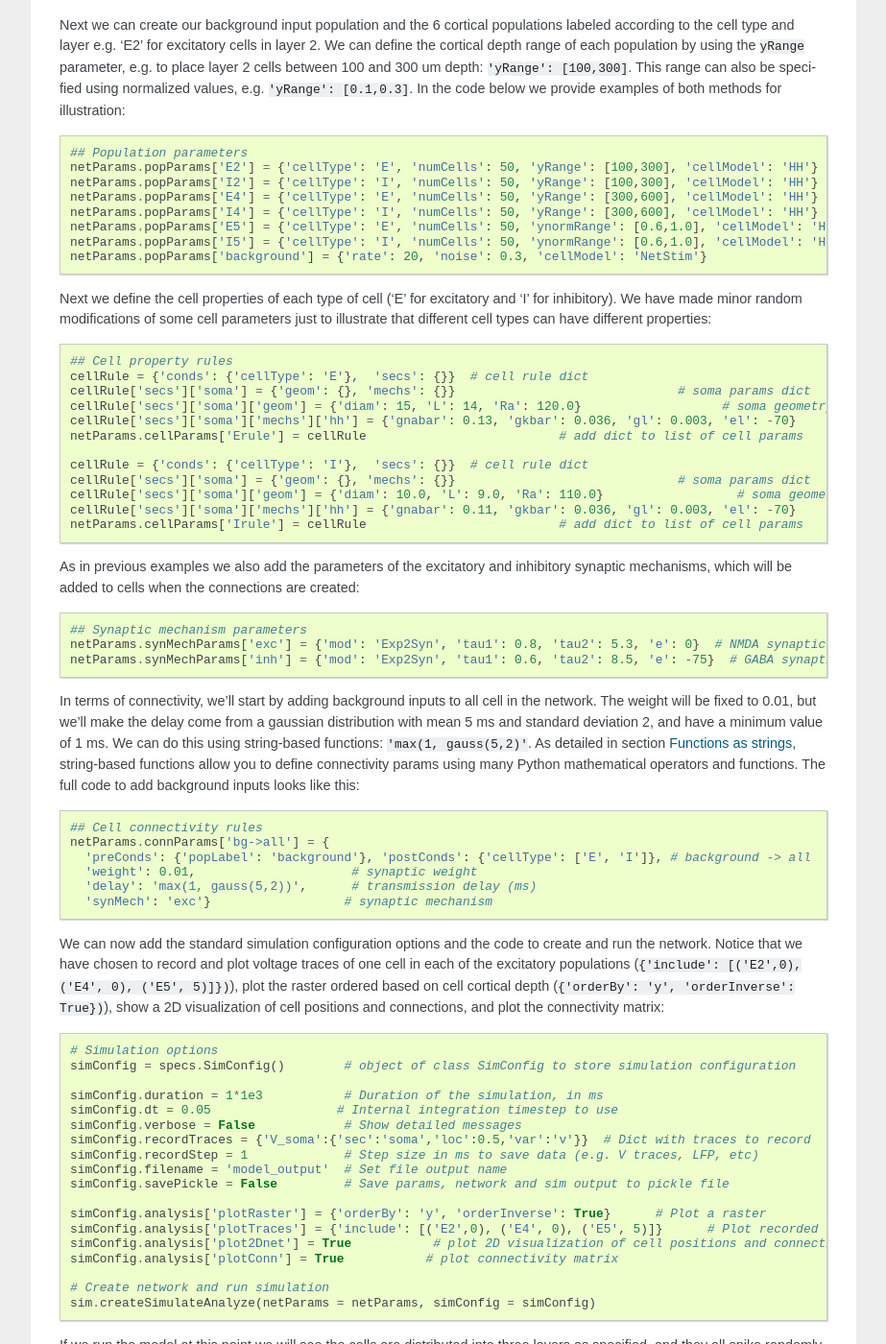
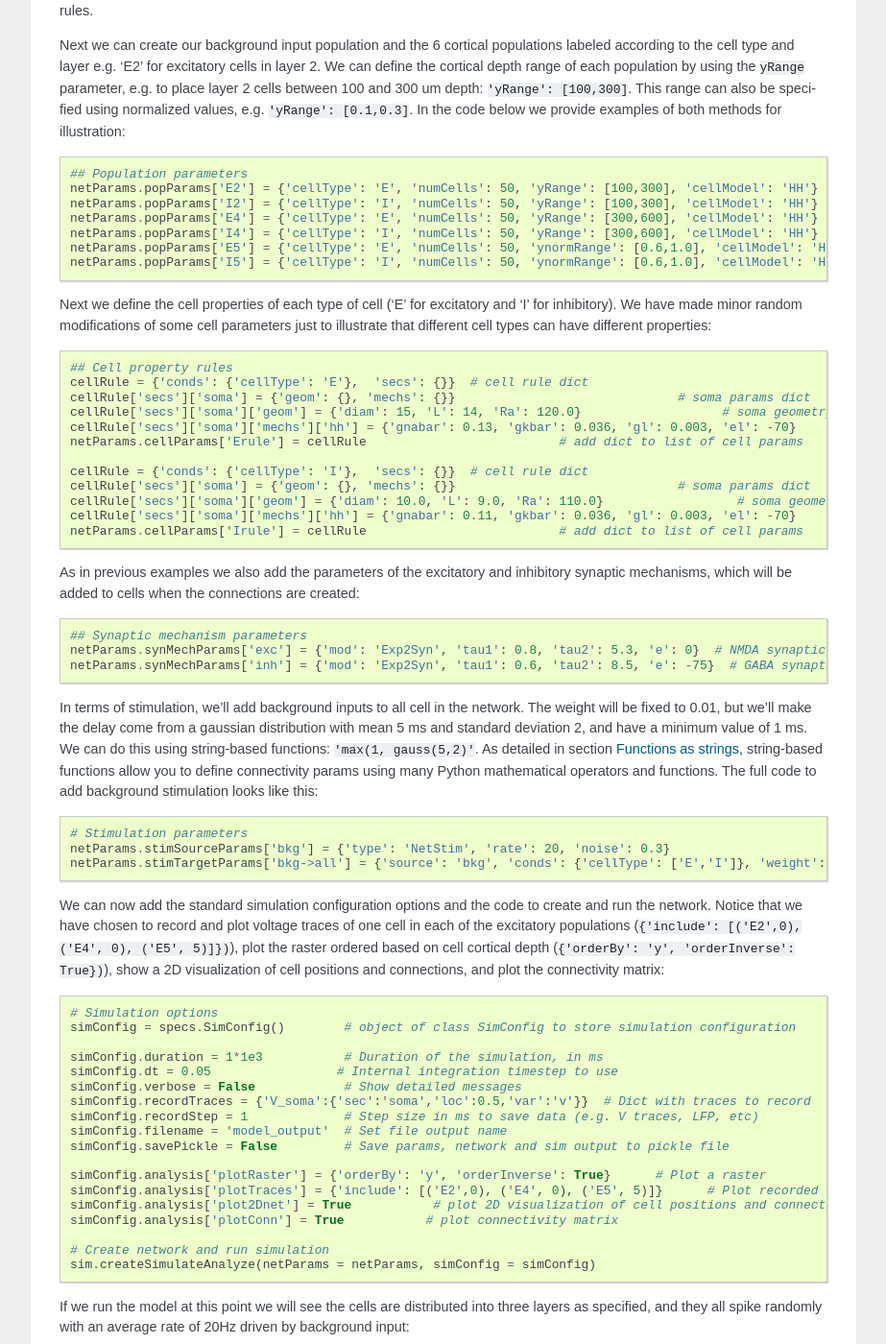
Before and after one commit to suny-downstate-medical-center/netpyne, a Sphinx documentation site: the page built from doc/source/tutorial.rst, in a window 1280 px wide and 1400 px high, scrolled down 8971 px. Shown: the whole window at 96% size, without its empty margins (198-1121 px from the left). Built offline with Sphinx 7.4.7, drawn with Linux system fonts in a browser that asks for light colours; some of the changed text lies outside the part shown.

Commit message:
updated tutorial with new NetStim format

```diff
--- a/doc/source/tutorial.rst
+++ b/doc/source/tutorial.rst
@@ -139,9 +139,6 @@ We will start by creating 2 populations labeled ``S`` (sensory) and ``M`` (motor
 
 During execution, this will tell NetPyNE to create 40 ``Cell`` objects, each of which will include the attributes or tags of its population, i.e. 'cellType': 'PYR', etc. These tags can later be used to define the properties of the cells, or connectivity rules.
 
-Let's now add a special type of population used to provide background driving inputs to the cells, labeled ``background``. In this case the cell model will be ``NetStim`` (NEURON's artificial spike generator), and we will specify we want a firing rate of ``100`` Hz and with a noise level of ``0.5``::
-
-	netParams.popParams['background'] = {'rate': 10, 'noise': 0.5, 'cellModel': 'NetStim'}
 
 To get a better intuition of the data structure, you can ``print netParams.popParams`` to see all the populations parameters, or print ``print netParams.popParams['M']`` to see the parameters of population 'M'.
 
@@ -197,6 +194,19 @@ Synaptic mechanisms will be added to cells as required during the connection pha
 	netParams.synMechParams['exc'] = {'mod': 'Exp2Syn', 'tau1': 0.1, 'tau2': 5.0, 'e': 0}  # excitatory synaptic mechanism
 
 
+Stimulation
+^^^^^^^^^^^^^^^^^^^^^^
+
+Let's now add a some background stimulation to the cells using ``NetStim`` (NEURON's artificial spike generator). We will create a source of stimulation labeled ``bkg`` and we will specify we want a firing rate of ``100`` Hz and with a noise level of ``0.5``::
+
+	# Stimulation parameters
+	netParams.stimSourceParams['bkg'] = {'type': 'NetStim', 'rate': 10, 'noise': 0.5,}
+
+Next we will specify what cells will be targeted by this stimulation. In this case we want all pyramidal cells so we set the conditions to ``{'cellType': 'PYR'}``. Finally we want the NetStims to be connected with a weight of 0.01, a delay of 5 ms, and to target the ``exc`` synaptic mechanism::
+
+	netParams.stimTargetParams['bkg->PYR'] = {'source': 'bkg', 'conds': {'cellType': 'PYR'}, 'weight': 0.01, 'delay': 5, 'synMech': 'exc'}
+
+
 Connectivity rules
 ^^^^^^^^^^^^^^^^^^^^^^^^^^^^^^
 
@@ -224,15 +234,6 @@ We will first add a rule to randomly connect the sensory to the motor population
 		'weight': 0.01, 			# synaptic weight
 		'delay': 5,					# transmission delay (ms)
 		'synMech': 'exc'})   		# synaptic mechanism
-
-Next we will connect background inputs (NetStims) to all cells of both populations::
-
-	netParams.connParams['bg->PYR'] = { # background -> PYR label
-		'preConds': {'popLabel': 'background'},
-		'postConds': {'cellType': 'PYR'},
-		'weight': 0.01, 				# synaptic weight
-		'delay': 5, 				# transmission delay (ms)
-		'synMech': 'exc'})  		# synaptic mechanism
 
 
 Simulation configuration options
@@ -395,7 +396,6 @@ Next we can create our background input population and the 6 cortical population
 	netParams.popParams['I4'] = {'cellType': 'I', 'numCells': 50, 'yRange': [300,600], 'cellModel': 'HH'}
 	netParams.popParams['E5'] = {'cellType': 'E', 'numCells': 50, 'ynormRange': [0.6,1.0], 'cellModel': 'HH'}
 	netParams.popParams['I5'] = {'cellType': 'I', 'numCells': 50, 'ynormRange': [0.6,1.0], 'cellModel': 'HH'}
-	netParams.popParams['background'] = {'rate': 20, 'noise': 0.3, 'cellModel': 'NetStim'}
 
 
 Next we define the cell properties of each type of cell ('E' for excitatory and 'I' for inhibitory). We have made minor random modifications of some cell parameters just to illustrate that different cell types can have different properties::
@@ -420,15 +420,12 @@ As in previous examples we also add the parameters of the excitatory and inhibit
 	netParams.synMechParams['inh'] = {'mod': 'Exp2Syn', 'tau1': 0.6, 'tau2': 8.5, 'e': -75}  # GABA synaptic mechanism
 
 
-In terms of connectivity, we'll start by adding background inputs to all cell in the network. The weight will be fixed to 0.01, but we'll make the delay come from a gaussian distribution with mean 5 ms and standard deviation 2, and have a minimum value of 1 ms. We can do this using string-based functions: ``'max(1, gauss(5,2)'``. As detailed in section :ref:`function_string`, string-based functions allow you to define connectivity params using many Python mathematical operators and functions. The full code to add background inputs looks like this::
+In terms of stimulation, we'll add background inputs to all cell in the network. The weight will be fixed to 0.01, but we'll make the delay come from a gaussian distribution with mean 5 ms and standard deviation 2, and have a minimum value of 1 ms. We can do this using string-based functions: ``'max(1, gauss(5,2)'``. As detailed in section :ref:`function_string`, string-based functions allow you to define connectivity params using many Python mathematical operators and functions. The full code to add background stimulation looks like this::
 
+	# Stimulation parameters
+	netParams.stimSourceParams['bkg'] = {'type': 'NetStim', 'rate': 20, 'noise': 0.3}
+	netParams.stimTargetParams['bkg->all'] = {'source': 'bkg', 'conds': {'cellType': ['E','I']}, 'weight': 0.01, 'delay': 'max(1, gauss(5,2))', 'synMech': 'exc'}
 
-	## Cell connectivity rules
-	netParams.connParams['bg->all'] = {
-	  'preConds': {'popLabel': 'background'}, 'postConds': {'cellType': ['E', 'I']}, # background -> all
-	  'weight': 0.01,                     # synaptic weight
-	  'delay': 'max(1, gauss(5,2))',      # transmission delay (ms)
-	  'synMech': 'exc'}                  # synaptic mechanism
 
 We can now add the standard simulation configuration options and the code to create and run the network. Notice that we have chosen to record and plot voltage traces of one cell in each of the excitatory populations (``{'include': [('E2',0), ('E4', 0), ('E5', 5)]})``), plot the raster ordered based on cell cortical depth (``{'orderBy': 'y', 'orderInverse': True})``), show a 2D visualization of cell positions and connections, and plot the connectivity matrix::
 
@@ -555,7 +552,6 @@ We begin by creating a new file (``net6.py``) describing a simple network with o
 
 	# Population parameters
 	netParams.popParams['hop'] = {'cellType': 'PYR', 'cellModel': 'HH', 'numCells': 50} # add dict with params for this pop
-	netParams.popParams['background'] = {'cellModel': 'NetStim', 'rate': 50, 'noise': 0.5}  # background inputs
 
 	# Cell parameters
 
@@ -570,14 +566,12 @@ We begin by creating a new file (``net6.py``) describing a simple network with o
 	netParams.synMechParams['exc'] = {'mod': 'Exp2Syn', 'tau1': 0.1, 'tau2': 1.0, 'e': 0}
 	netParams.synMechParams['inh'] = {'mod': 'Exp2Syn', 'tau1': 0.1, 'tau2': 1.0, 'e': -80}
 
+	# Stimulation parameters
+	netParams.stimSourceParams['bkg'] = {'type': 'NetStim', 'rate': 50, 'noise': 0.5}
+	netParams.stimTargetParams['bkg->all'] = {'source': 'bkg', 'conds': {'popLabel': 'hop'}, 'weight': 0.1, 'delay': 1, 'synMech': 'exc'}
+
 
 	# Connectivity parameters
-	netParams.connParams['bg->hop'] = {
-	    'preConds': {'popLabel': 'background'}, 'postConds': {'popLabel': 'hop'}, # background -> PYR
-	    'weight': 0.1,                    # fixed weight of 0.1
-	    'synMech': 'exc',                 # target exc synapse
-	    'delay': 1})                      # uniformly distributed delays between 1-5ms
-
 	netParams.connParams['hop->hop'] = {
 	    'preConds': {'popLabel': 'hop'}, 'postConds': {'popLabel': 'hop'},
 	    'weight': 0.0,                      # weight of each connection
```
Also changed, not shown: other parts of doc/source/tutorial.rst (+2 -2 lines).
